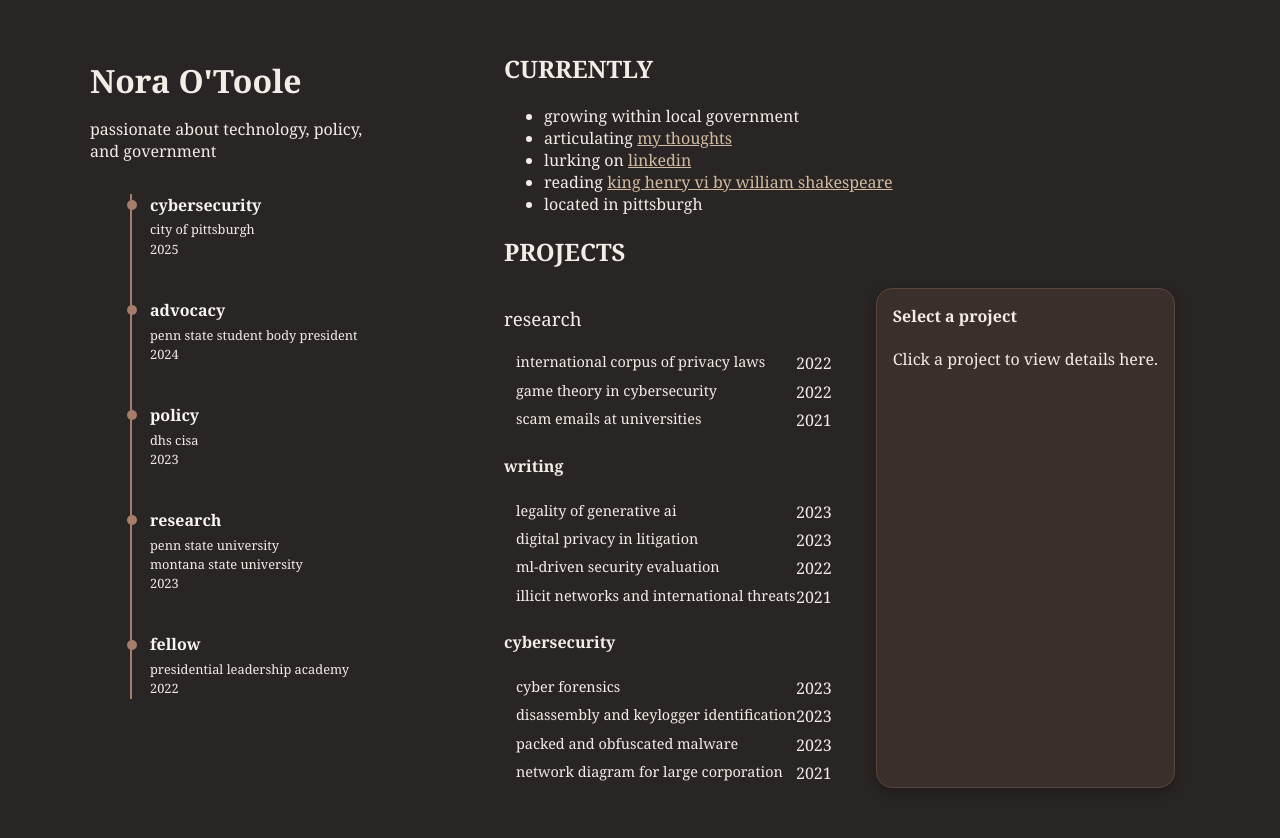
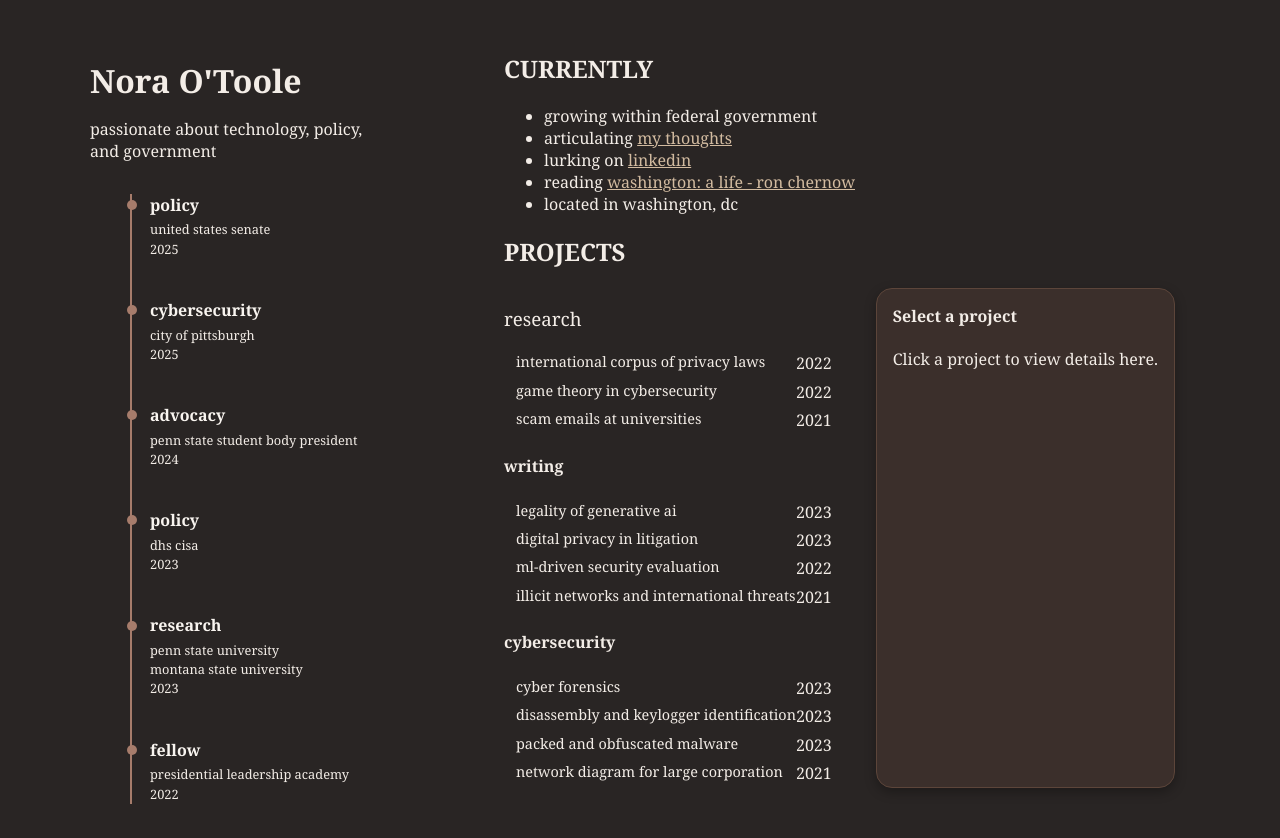
Before and after one commit to etain821/my-website, a plain HTML site: page index.html in a window 1280 px wide. Drawn offline with Linux system fonts and the light colour scheme.

Commit message:
location change

```diff
--- a/index.html
+++ b/index.html
@@ -14,6 +14,13 @@
       <p>passionate about technology, policy,<br>and government</p>
 
       <div class="timeline">
+        <div class="entry">
+          <div class="dot"></div>
+          <div class="content">
+            <div class="title">policy</div>
+            <div class="meta">united states senate<br>2025</div>
+          </div>
+        </div>
         <div class="entry">
           <div class="dot"></div>
           <div class="content">
@@ -58,19 +65,20 @@
         <h2>CURRENTLY</h2>
         <!-- <li>articulating <a href="https://myblog.example.com" target="_blank">my thoughts</a></li> -->
         <ul>
-          <li>growing within local government</li>
+          <li>growing within federal government</li>
           <li>articulating <a href="https://noraotoole.substack.com" target="_blank">my thoughts</a></li>
           <li>lurking on <a href="https://www.linkedin.com/in/noraotoole/">linkedin</a></li>
 
           <li>
             reading
             <span class="hover-popup">
-              <a href="#">king henry vi by william shakespeare</a>
+              <a href="#">washington: a life - ron chernow</a>
               <span class="popup-text right-align-popup">
                 <strong>my library</strong><br><br>
 
                 <strong>2025</strong><br>
-                the world as it is by ben rhodes<br>
+                king henry vi - william shakespeare<br>
+                the world as it is - ben rhodes<br>
                 alexander hamilton — ron chernow<br>
                 common sense - thomas paine<br>
                 the defining decade: why your twenties matter and how to make the most of them now - meg jay<br>
@@ -92,7 +100,7 @@
             </span>
           </li>
 
-          <li>located in pittsburgh</li>
+          <li>located in washington, dc</li>
         </ul>
       </section>
 
```
